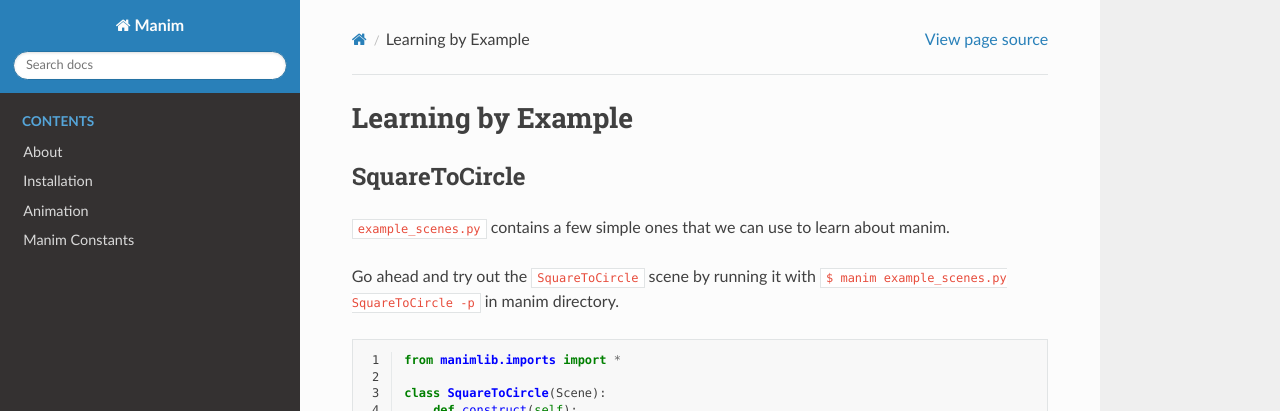
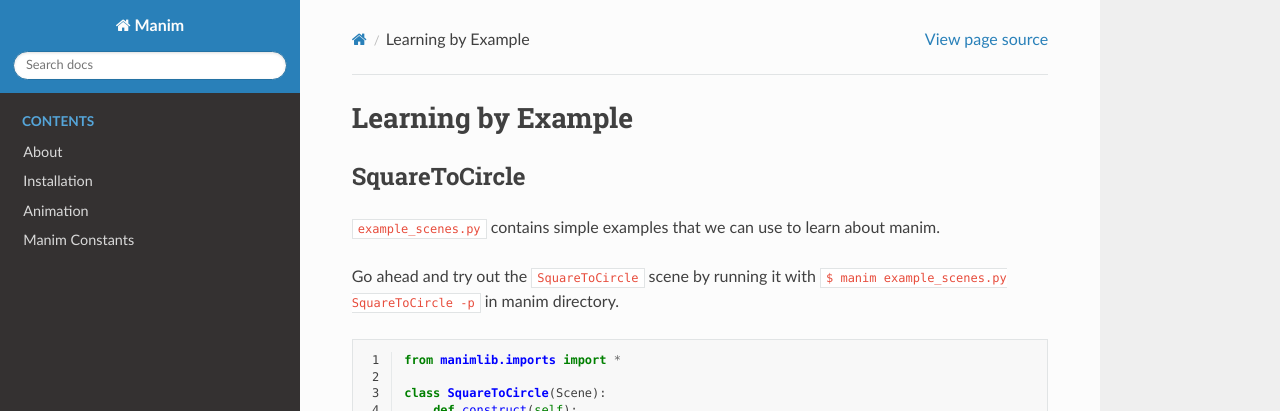
Before and after one commit to 3b1b/manim, a Sphinx documentation site: the page built from docs/source/getting_started/learning_by_example.rst, in a window 1280 px wide and 900 px high, cut to the strip 0-603 px from the top of the window. Shown: the top 411 px of the strip. Built offline with Sphinx 7.4.7 and the Read the Docs theme 2.0.0, drawn with Linux system fonts in a browser that asks for light colours; pages that are not in the unit, such as notebooks, are missing from menus.

Commit message:
Simple wording change

```diff
--- a/docs/source/getting_started/learning_by_example.rst
+++ b/docs/source/getting_started/learning_by_example.rst
@@ -4,7 +4,7 @@
 SquareToCircle
 --------------
 
-``example_scenes.py`` contains a few simple ones that we can use to learn about manim.
+``example_scenes.py`` contains simple examples that we can use to learn about manim.
 
 Go ahead and try out the ``SquareToCircle`` scene by running it with ``$ manim example_scenes.py SquareToCircle -p``
 in manim directory.
```
